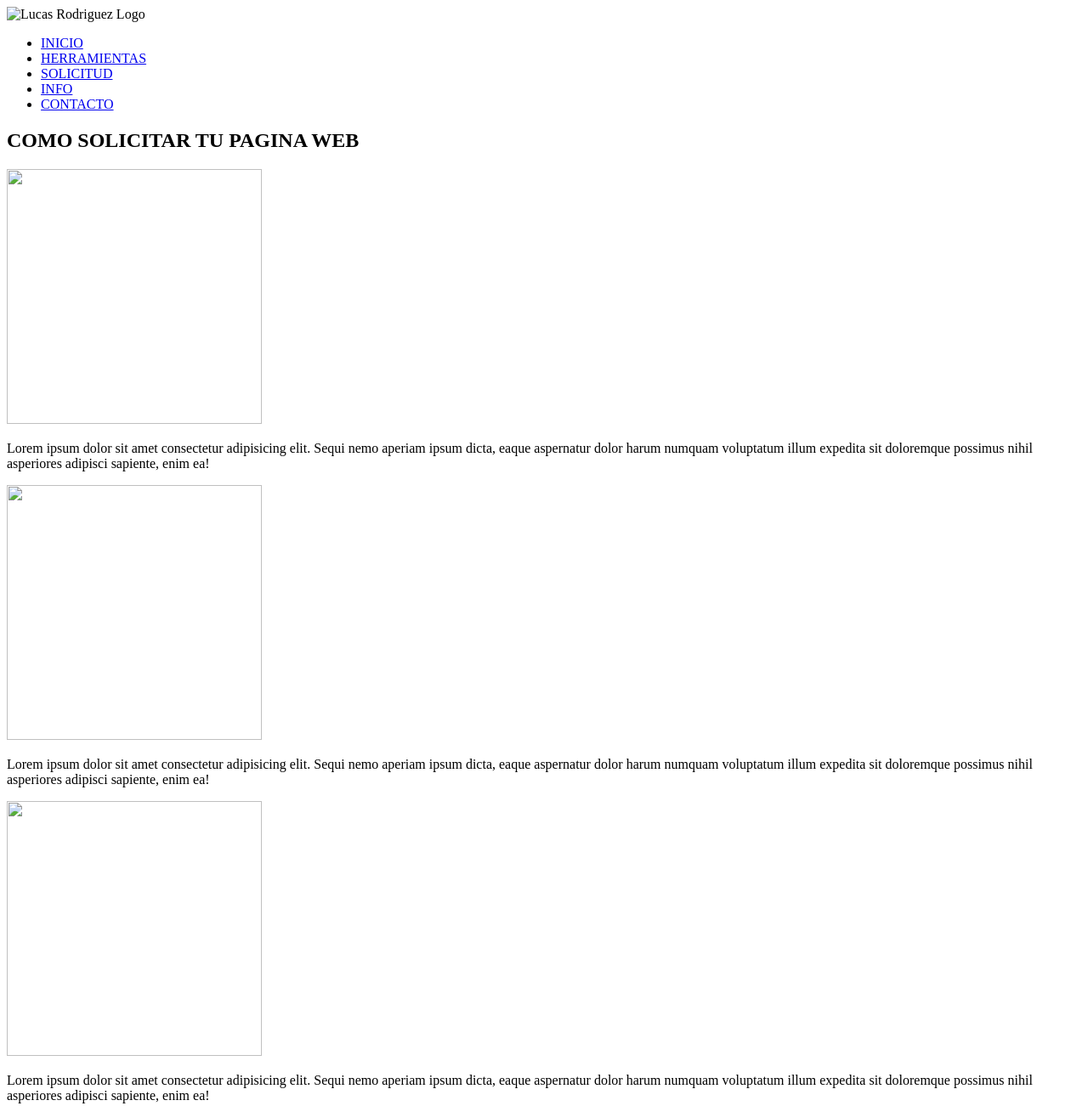
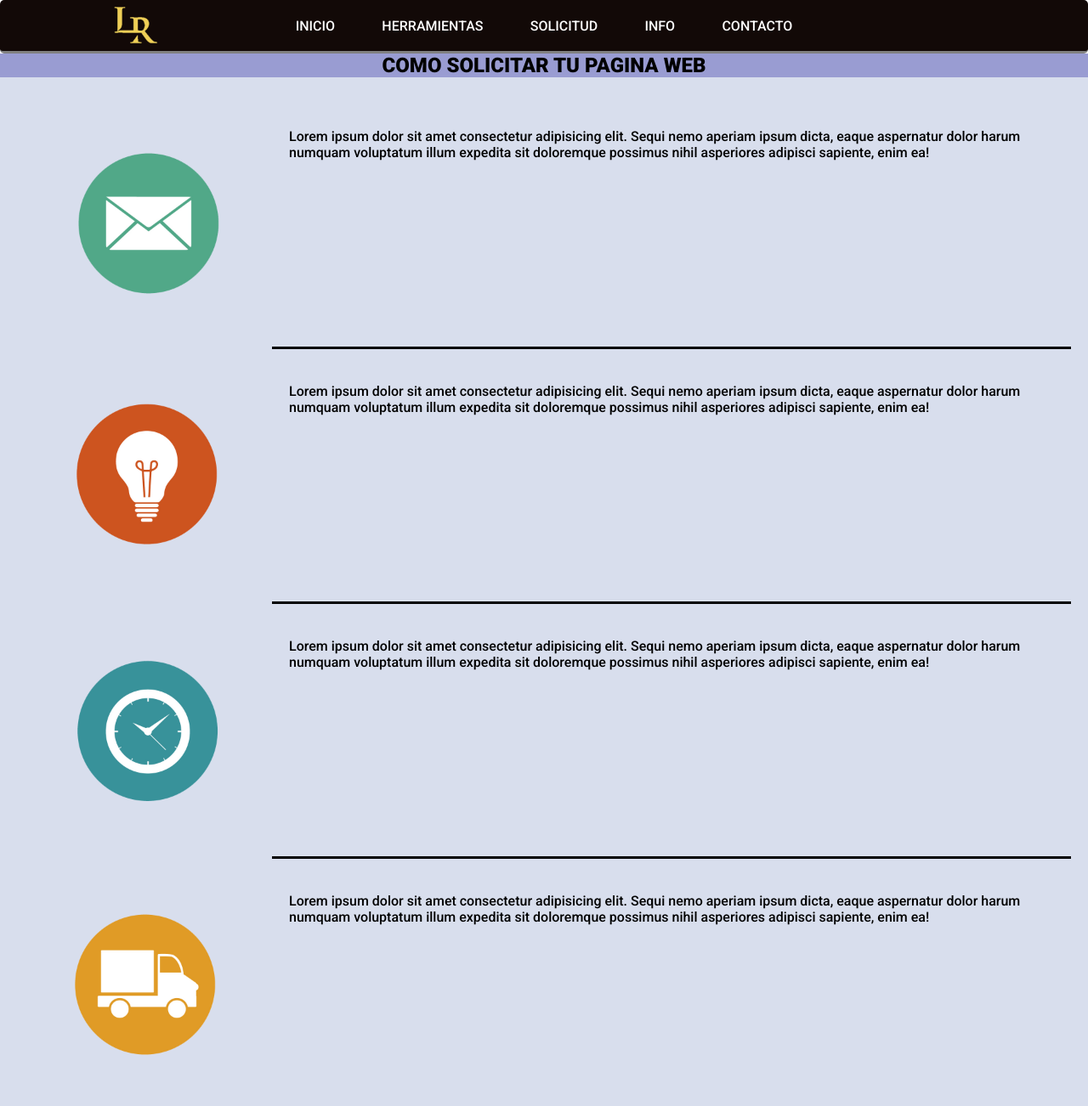
Before and after one commit to LucasRodriguez2001/1706, a plain HTML site: page pages/solicitud.html in a window 1280 px wide. Shown: the top 1302 px of the page at 85% size. Drawn offline with Linux system fonts and the light colour scheme; the site is published under a folder, as on GitHub Pages, so addresses that start at the root find nothing.

Commit message:
primer commit

```diff
--- a/pages/solicitud.html
+++ b/pages/solicitud.html
@@ -4,15 +4,16 @@
     <meta charset="UTF-8">
     <meta http-equiv="X-UA-Compatible" content="IE=edge">
     <meta name="viewport" content="width=device-width, initial-scale=1.0">
-    <link rel="stylesheet" href="/estilos.css">
+    <link rel="stylesheet" href="../estilos.css">
+    <link rel="icon" href="../images/LR.ico">
     <title>Como solicitar un trabajo</title>
 </head>
 <body class="solicitudBG">
     <header>
         <nav class="navbar">
-            <img src="/images/LR.png" class="logo" alt="Lucas Rodriguez Logo">
+            <img src="../images/LR.png" class="logo" alt="Lucas Rodriguez Logo">
             <ul class="menu">
-                <li><a href="/index.html">INICIO</a></li>
+                <li><a href="../index.html">INICIO</a></li>
                 <li><a href="herramientas.html">HERRAMIENTAS</a></li>
                 <li><a href="#">SOLICITUD</a></li>
                 <li><a href="info.html">INFO</a></li>
@@ -25,23 +26,23 @@
     </section>
     <main class="contenedor-solicitud">
         <div class="correo">
-            <img src="/images/correo.png" width="300px" height="300px">
+            <img src="../images/correo.png" width="300px" height="300px">
             <p>Lorem ipsum dolor sit amet consectetur adipisicing elit. Sequi nemo aperiam ipsum dicta, eaque aspernatur dolor harum numquam voluptatum illum expedita sit doloremque possimus nihil asperiores adipisci sapiente, enim ea!</p>
         </div>
         <div class="idea">
-            <img src="/images/idea.png" width="300px" height="300px">
+            <img src="../images/idea.png" width="300px" height="300px">
             <p>Lorem ipsum dolor sit amet consectetur adipisicing elit. Sequi nemo aperiam ipsum dicta, eaque aspernatur dolor harum numquam voluptatum illum expedita sit doloremque possimus nihil asperiores adipisci sapiente, enim ea!</p>
         </div>
         <div class="reloj">
-            <img class="reloj" src="/images/reloj.png" width="300px" height="300px">
+            <img class="reloj" src="../images/reloj.png" width="300px" height="300px">
             <p class="reloj">Lorem ipsum dolor sit amet consectetur adipisicing elit. Sequi nemo aperiam ipsum dicta, eaque aspernatur dolor harum numquam voluptatum illum expedita sit doloremque possimus nihil asperiores adipisci sapiente, enim ea!</p>
         </div>
         <div class="entrega">
-            <img class="entrega" src="/images/entrega.png" width="300px" height="300px">
+            <img class="entrega" src="../images/entrega.png" width="300px" height="300px">
             <p class="entrega">Lorem ipsum dolor sit amet consectetur adipisicing elit. Sequi nemo aperiam ipsum dicta, eaque aspernatur dolor harum numquam voluptatum illum expedita sit doloremque possimus nihil asperiores adipisci sapiente, enim ea!</p>
         </div>
         <div class="dinero">
-            <img class="dinero" src="/images/dinero.png" width="300px" height="300px">
+            <img class="dinero" src="../images/dinero.png" width="300px" height="300px">
             <p class="dinero">Lorem ipsum dolor sit amet consectetur adipisicing elit. Sequi nemo aperiam ipsum dicta, eaque aspernatur dolor harum numquam voluptatum illum expedita sit doloremque possimus nihil asperiores adipisci sapiente, enim ea!</p>
         </div>
     </main>
```
Also changed, not shown: pages/contacto.html (+4 -4 lines), pages/herramientas.html (+7 -6 lines), pages/info.html (+5 -5 lines).
